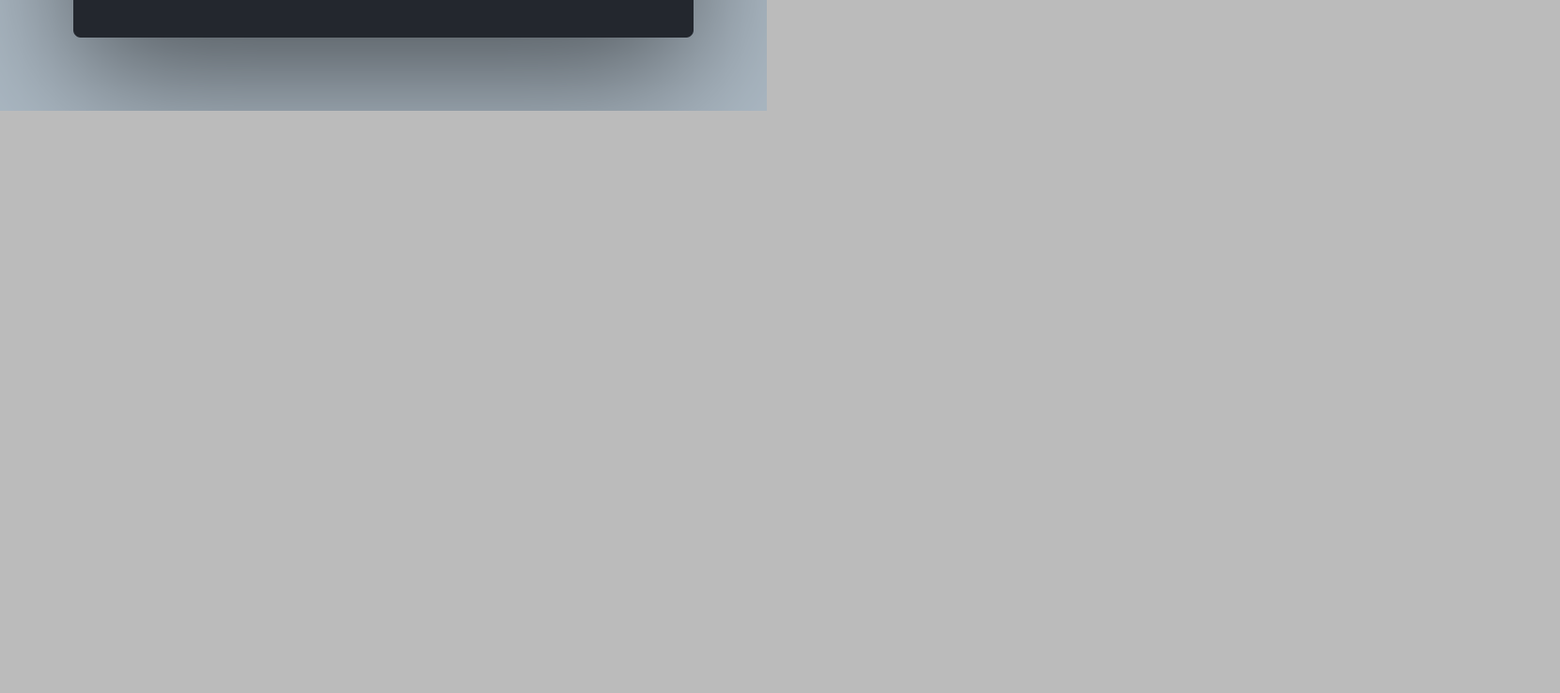
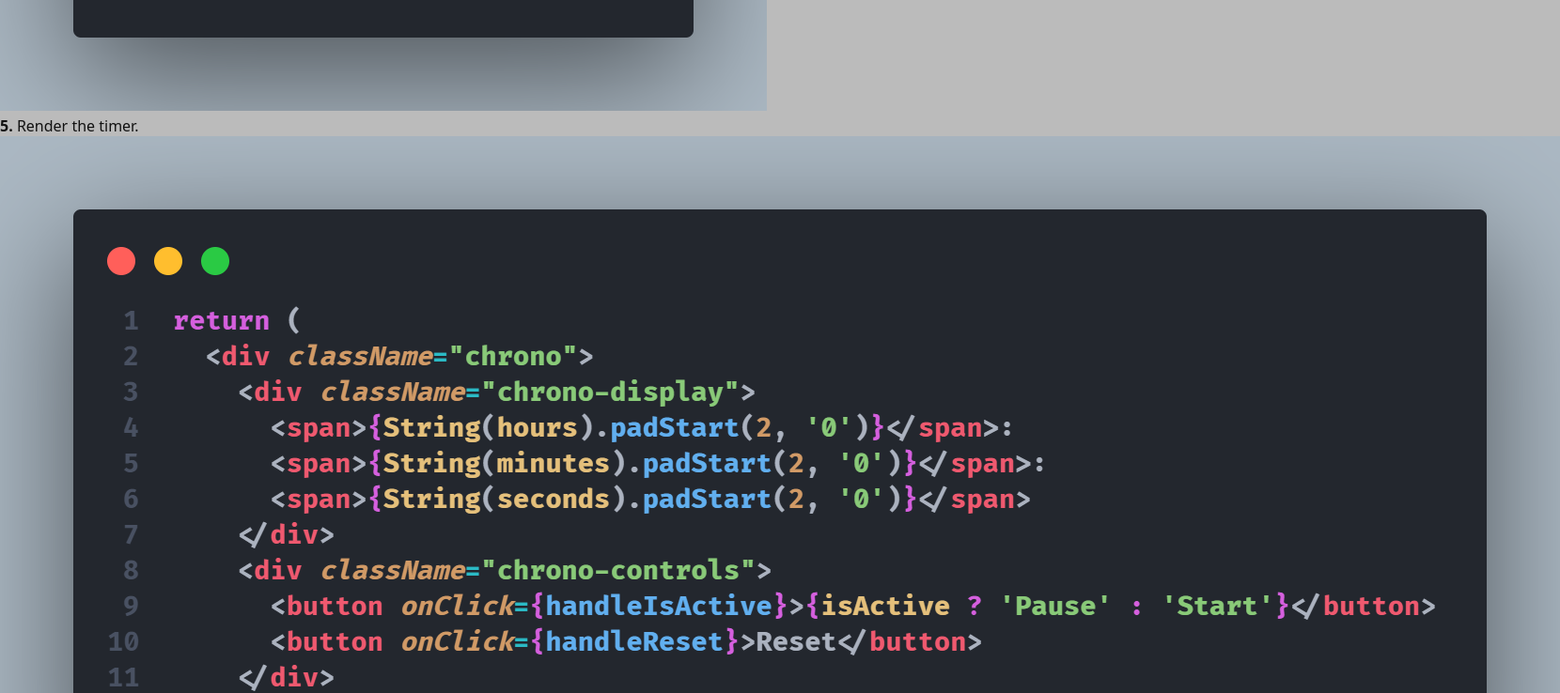
Before and after one commit to Espadv69/useState-Advanced, a React (Vite) app in the folder ChronoMaster/: page / in a window 1280 px wide. Shown: the part 2745-3483 px from the top of the page at 94% size, 1660 px wide, since content can reach past the window. Before the commit the page ends 2868 px from the top, so only its background shows below. Built offline with nearby package versions, Linux system fonts and the light colour scheme; the HTML template or start-up script is replaced by a standard one.

Commit message:
Add fifth LiExplanation item for rendering the timer in Explanation component

```diff
--- a/ChronoMaster/src/components/Explanation/Explanation.jsx
+++ b/ChronoMaster/src/components/Explanation/Explanation.jsx
@@ -33,6 +33,13 @@ const Explanation = () => {
           imgUrl="/images/handleIsActive.png"
           imgAlt="Code snippet for start/stop function."
         />
+
+        <LiExplanation
+          step={5}
+          description="Render the timer."
+          imgUrl="/images/htmlStructure.png"
+          imgAlt="Code snippet for HTML structure."
+        />
       </ul>
     </section>
   )
```
